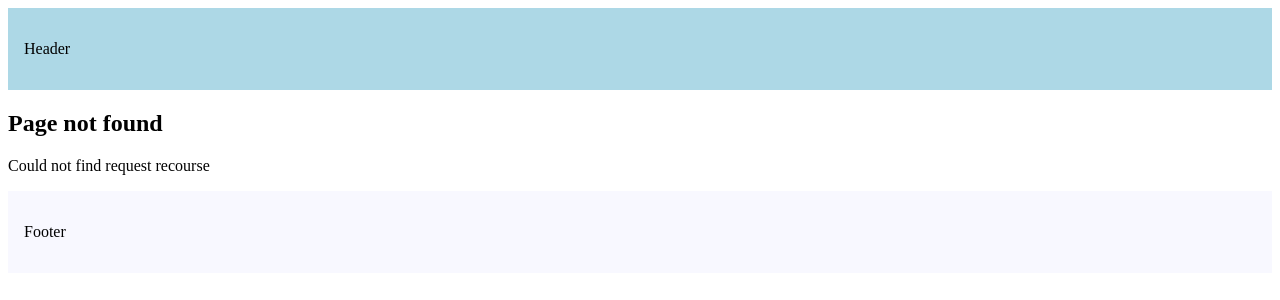
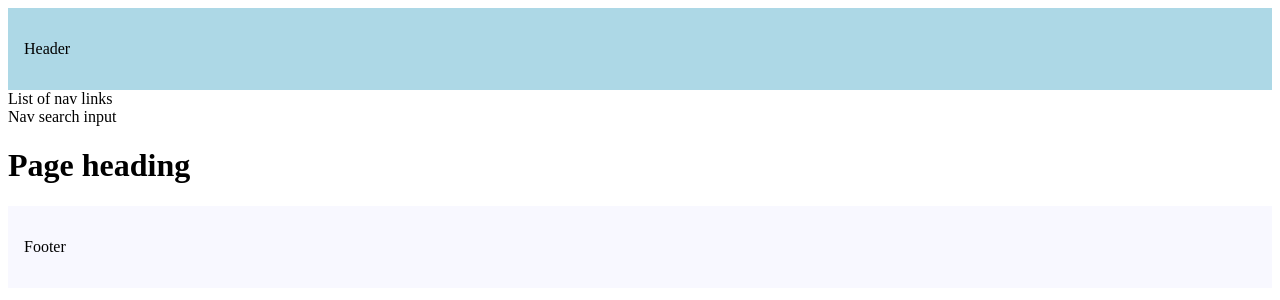
Before and after one commit to Giorgi014/next, a Next.js app: page /landing-page in a window 1280 px wide. Before the commit this address had no page. Shown: the top 300 px of the page. Built offline with nearby package versions, Linux system fonts and the light colour scheme.

Commit message:
project update

```diff
--- /dev/null
+++ b/src/app/landing-page/page.tsx
@@ -0,0 +1,12 @@
+import { Navbar } from "@/components/navbar";
+
+export default function LandingPage() {
+  return (
+    <>
+      <Navbar />
+      <main>
+        <h1>Page heading</h1>
+      </main>
+    </>
+  );
+}
--- a/src/app/server-route/page.tsx
+++ b/src/app/server-route/page.tsx
@@ -1,5 +1,5 @@
 import { ImageSlider } from "@/components/ImageSlider";
-import { clientSideFunction } from "@/utils/client-utils";
+// import { clientSideFunction } from "@/utils/client-utils";
 import { serverSideFunction } from "@/utils/server-utils";
 
 export default function ServerRoutePage() {
--- /dev/null
+++ b/src/components/nav-links.tsx
@@ -0,0 +1,4 @@
+export const NavLinks = () => {
+  console.log(`NavLinks rendered`);
+  return <div>List of nav links</div>;
+};
--- /dev/null
+++ b/src/components/nav-search.tsx
@@ -0,0 +1,10 @@
+"use client";
+
+import { useState } from "react";
+
+export const NavSearch = () => {
+  const [search, setSearch] = useState("");
+
+  console.log(`NavSearch rendered`);
+  return <div>Nav search input</div>;
+};
--- /dev/null
+++ b/src/components/navbar.tsx
@@ -0,0 +1,17 @@
+"use client"
+
+import { useState } from "react";
+import { NavLinks } from "./nav-links";
+import { NavSearch } from "./nav-search";
+
+export const Navbar = () => {
+  console.log(`Navbar rendered`);
+
+  const [search, setSearch] = useState("")
+  return (
+    <div>
+      <NavLinks />
+      <NavSearch />
+    </div>
+  );
+};
```
